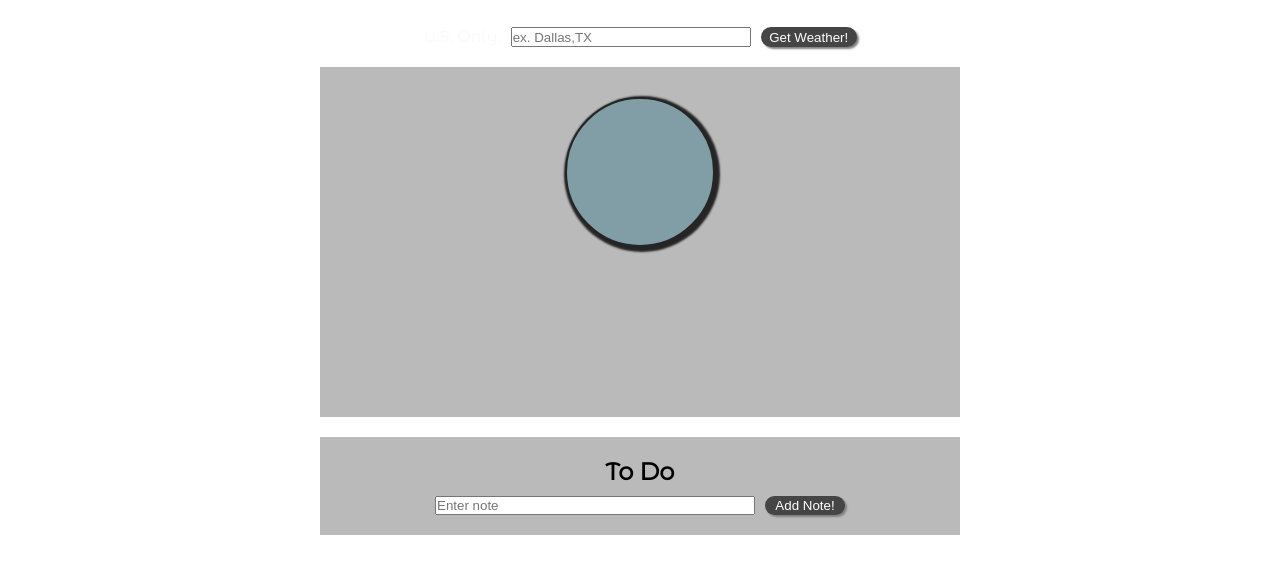
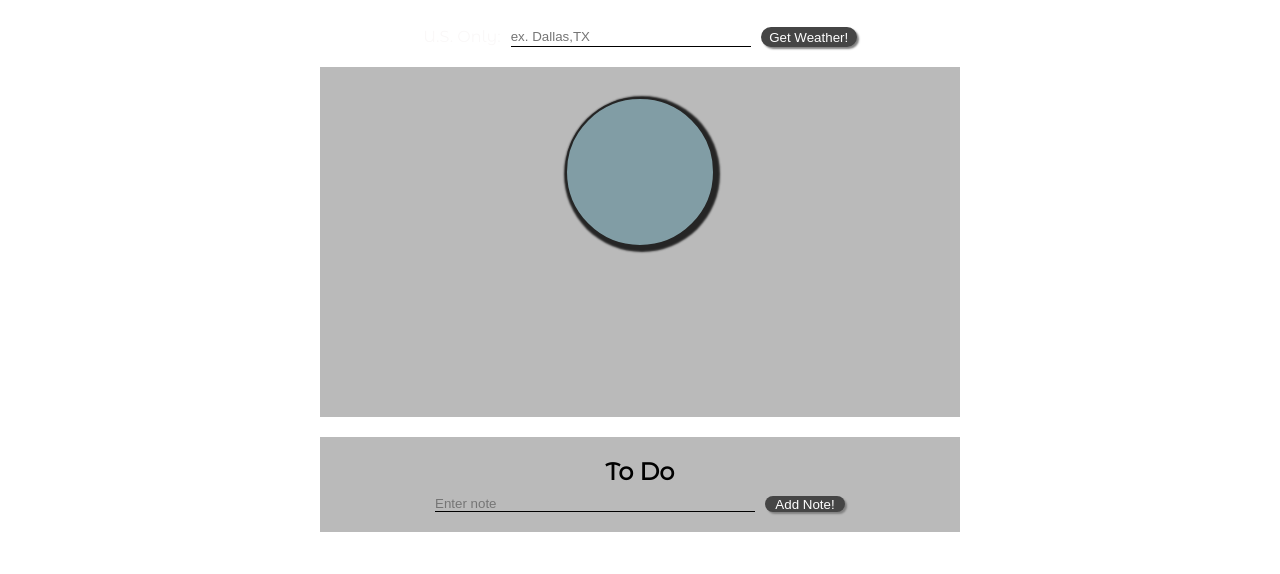
Before and after one commit to wesleylo1/weathernow-capstone, a website: page public/index.html in a window 1280 px wide. Shown: the part 122-696 px from the top of the page. Drawn offline with nearby package versions, Linux system fonts and the light colour scheme; no server answers.

Commit message:
adjustments on inputs

```diff
--- a/public/favorites.css
+++ b/public/favorites.css
@@ -60,12 +60,18 @@ form {
 input {
     width: 125px;
     text-transform: capitalize;
+    background: transparent;
+    border: none;
+    border-bottom: 1px solid #000000;
+}
+
+input:focus {
+    outline: none;
 }
 
 .fave-state-input {
     width: 50px;
     text-transform: uppercase;
-
 }
 
 button {
--- a/public/styles.css
+++ b/public/styles.css
@@ -63,6 +63,13 @@ label {
     margin-right: 10px;
     height: 20px;
     width: 15rem;
+    background: transparent;
+    border: none;
+    border-bottom: 1px solid #000000;
+}
+
+.weather-city:focus {
+    outline: none;
 }
 
 button {
@@ -139,6 +146,13 @@ h3 {
 .new-note {
     margin-right: 10px;
     width: 20rem;
+    background: transparent;
+    border: none;
+    border-bottom: 1px solid #000000;
+}
+
+.new-note:focus {
+    outline: none;
 }
 
 .note-button {
```
